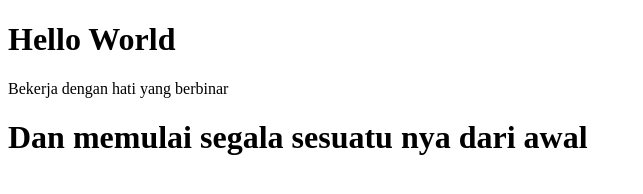
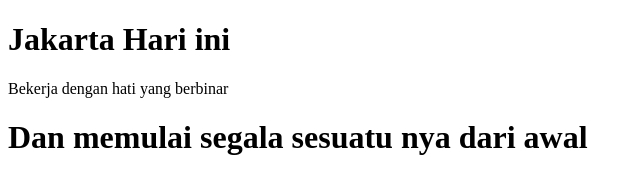
Before and after one commit to huda32/wpu-git-test, a plain HTML site: page index.html in a window 1280 px wide. Shown: the whole page, without its empty margins (0-643 px from the left). Drawn offline with Linux system fonts and the light colour scheme.

Commit message:
menambahkan H1

```diff
--- a/index.html
+++ b/index.html
@@ -7,7 +7,7 @@
     <title>Coba Git Remote</title>
   </head>
   <body>
-    <h1>Hello World</h1>
+    <h1>Jakarta Hari ini</h1>
     <p>Bekerja dengan hati yang berbinar</p>
     <h1>Dan memulai segala sesuatu nya dari awal</h1>
 
```
